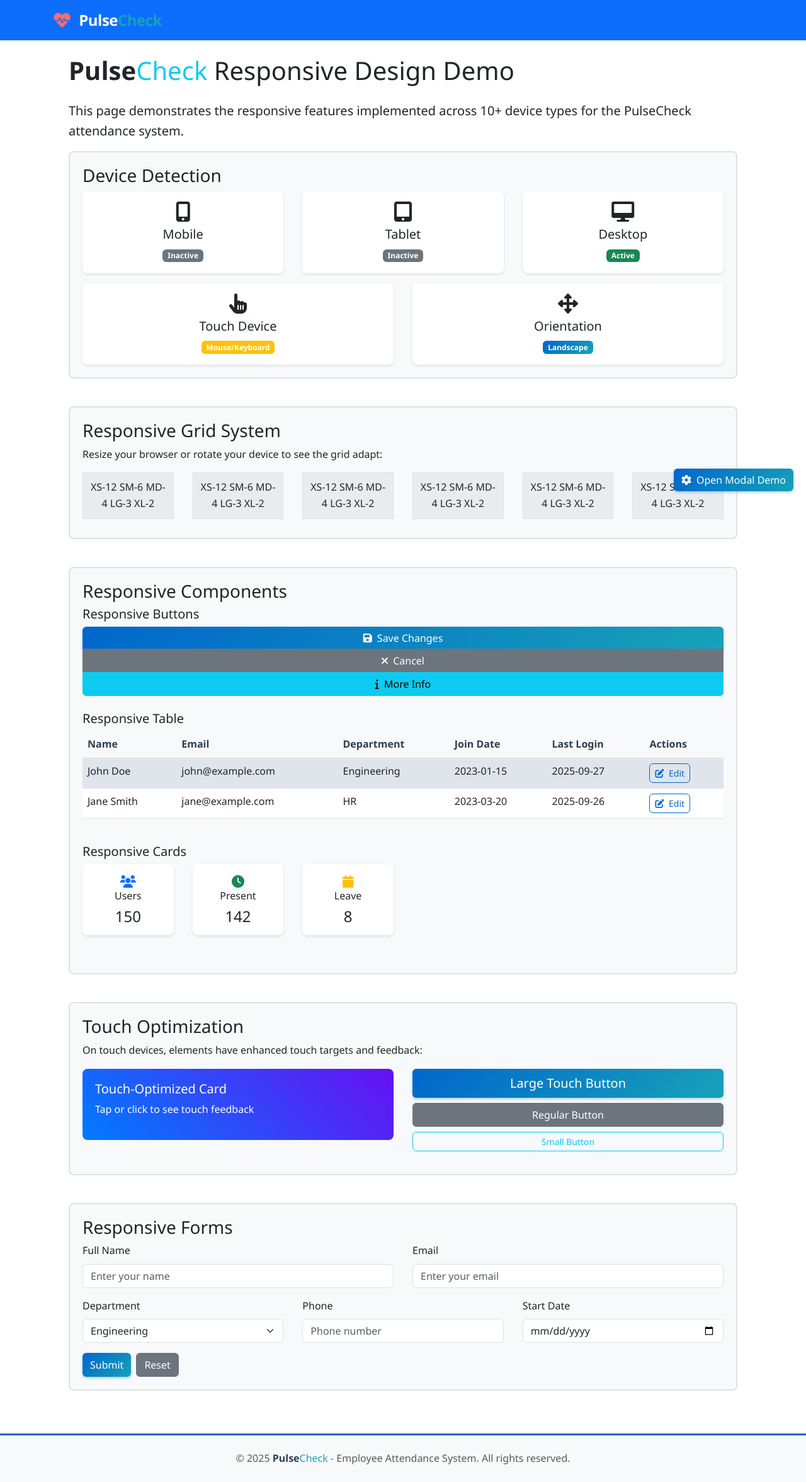
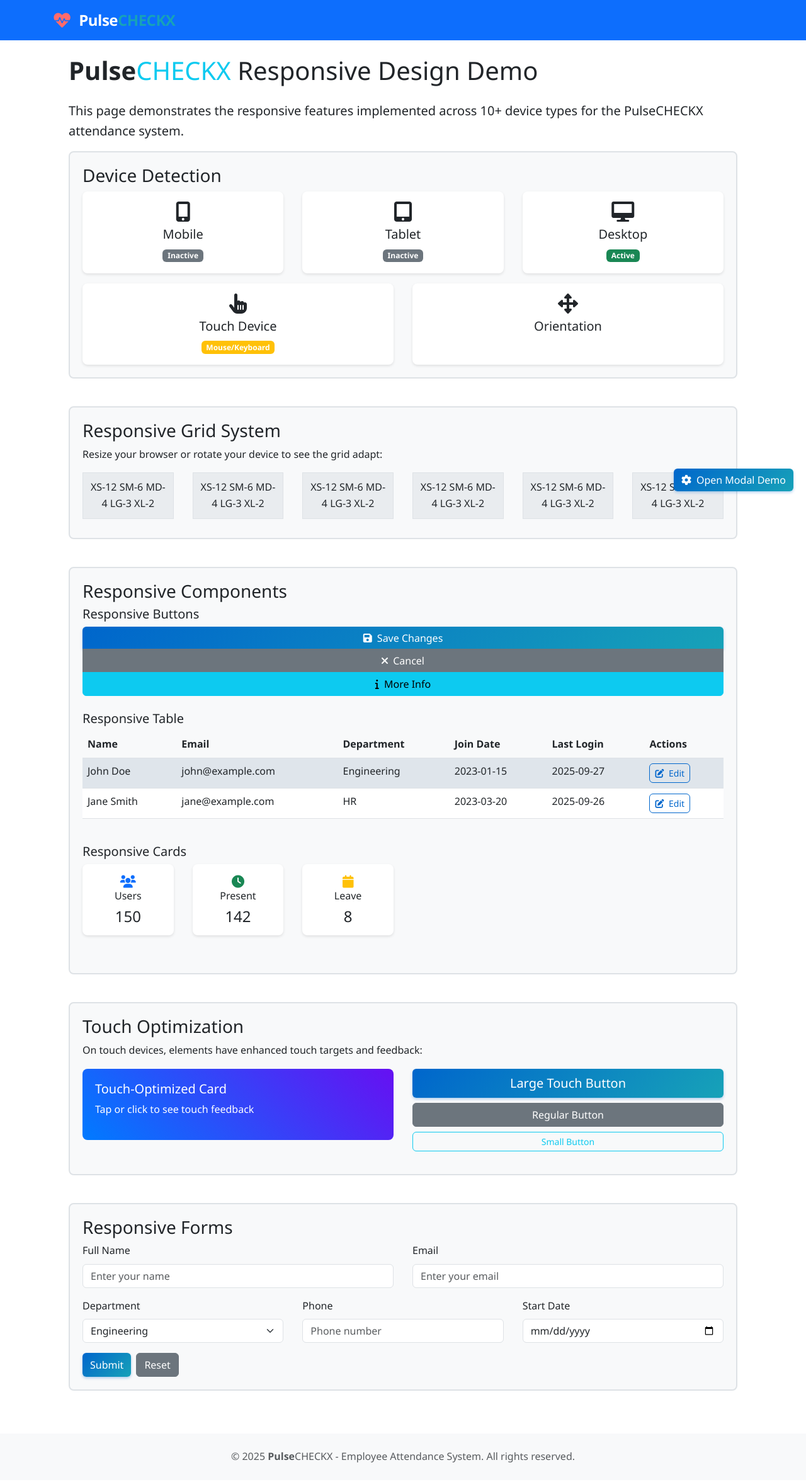
Before and after one commit to FranciscoDuclair/Employee-Attendance-App, a Django app: template templates/responsive_demo.html in a window 1280 px wide. Shown: the whole page at 63% size. After the commit the page ends 2322 px from the top, so only its background shows below. Run offline with Django 5.2, Linux system fonts and the light colour scheme; the template is opened without the code that fills it, so the values that code supplies are empty.

Commit message:
feat: Update branding from PulseCheck to PulseCHECKX - Update all templates with new PulseCHECKX branding - Modify navigation, headers, and login page - Update CSS variables and utility classes - Align with new logo design featuring pulse line and checkmark

```diff
--- a/static/css/pulsecheck-branding.css
+++ b/static/css/pulsecheck-branding.css
@@ -1,16 +1,16 @@
 /*
- * PulseCheck Branding Styles
- * Custom styling for the PulseCheck Employee Attendance System
+ * PulseCHECKX Branding Styles
+ * Custom styling for the PulseCHECKX Employee Attendance System
  */
 
 /* ===== BRAND COLORS ===== */
 :root {
-    --pulsecheck-primary: #0066cc;
-    --pulsecheck-secondary: #17a2b8;
-    --pulsecheck-dark: #2c3e50;
-    --pulsecheck-light: #f8f9fa;
-    --pulsecheck-pulse: #007bff;
-    --pulsecheck-gradient: linear-gradient(135deg, #0066cc 0%, #17a2b8 100%);
+    --pulsecheckx-primary: #0066cc;
+    --pulsecheckx-secondary: #17a2b8;
+    --pulsecheckx-dark: #2c3e50;
+    --pulsecheckx-light: #f8f9fa;
+    --pulsecheckx-pulse: #007bff;
+    --pulsecheckx-gradient: linear-gradient(135deg, #0066cc 0%, #17a2b8 100%);
 }
 
 /* ===== LOGO AND BRANDING ===== */
--- a/templates/attendance/login.html
+++ b/templates/attendance/login.html
@@ -3,7 +3,7 @@
 <head>
     <meta charset="UTF-8">
     <meta name="viewport" content="width=device-width, initial-scale=1.0">
-    <title>Login - PulseCheck Employee Attendance System</title>
+    <title>Login - PulseCHECKX Employee Attendance System</title>
 
     <!-- Bootstrap CSS -->
     <link href="https://cdn.jsdelivr.net/npm/bootstrap@5.3.0/dist/css/bootstrap.min.css" rel="stylesheet">
@@ -74,7 +74,7 @@
                 <div class="login-header">
                     <h2 class="mb-0">
                         <i class="fas fa-heartbeat me-2" style="animation: pulse-beat 2s infinite;"></i>
-                        <strong>Pulse</strong><span style="color: #17a2b8;">Check</span>
+                        <strong>Pulse</strong><span style="color: #17a2b8;">CHECKX</span>
                     </h2>
                     <p class="mb-0 mt-2 opacity-75">Employee Attendance System</p>
                 </div>
--- a/templates/base.html
+++ b/templates/base.html
@@ -3,7 +3,7 @@
 <head>
     <meta charset="UTF-8">
     <meta name="viewport" content="width=device-width, initial-scale=1.0, shrink-to-fit=no, user-scalable=yes, minimum-scale=1.0, maximum-scale=5.0">
-    <title>{% block title %}PulseCheck - Employee Attendance System{% endblock %}</title>
+    <title>{% block title %}PulseCHECKX - Employee Attendance System{% endblock %}</title>
 
     <!-- Bootstrap CSS -->
     <link href="https://cdn.jsdelivr.net/npm/bootstrap@5.3.0/dist/css/bootstrap.min.css" rel="stylesheet">
@@ -50,8 +50,8 @@
         <div class="container-fluid">
             <a class="navbar-brand" href="{% url 'attendance_web:dashboard' %}">
                 <i class="fas fa-heartbeat me-2"></i>
-                <span class="d-none d-sm-inline"><strong>Pulse</strong><span class="text-info">Check</span></span>
-                <span class="d-sm-none"><strong>P</strong><span class="text-info">C</span></span>
+                <span class="d-none d-sm-inline"><strong>Pulse</strong><span class="text-info">CHECKX</span></span>
+                <span class="d-sm-none"><strong>P</strong><span class="text-info">CX</span></span>
             </a>
 
             {% if user.is_authenticated %}
@@ -128,7 +128,7 @@
     <footer class="bg-light mt-5 py-4">
         <div class="container text-center">
             <p class="text-muted mb-0">
-                &copy; 2025 <strong>Pulse</strong><span class="text-info">Check</span> - Employee Attendance System. All rights reserved.
+                &copy; 2025 <strong>Pulse</strong><span class="text-info">CHECKX</span> - Employee Attendance System. All rights reserved.
             </p>
         </div>
     </footer>
--- a/templates/dashboard/admin_dashboard.html
+++ b/templates/dashboard/admin_dashboard.html
@@ -58,7 +58,7 @@
             <div class="card-body">
                 <div class="row align-items-center">
                     <div class="col-md-8">
-                        <h3 class="mb-2"><strong>Pulse</strong><span class="text-info">Check</span> HR/Admin Dashboard</h3>
+                        <h3 class="mb-2"><strong>Pulse</strong><span class="text-info">CHECKX</span> HR/Admin Dashboard</h3>
                         <p class="mb-0 opacity-75">
                             <i class="fas fa-heartbeat me-2"></i>System-wide oversight and management
                             <span class="mx-2">•</span>
--- a/templates/responsive_demo.html
+++ b/templates/responsive_demo.html
@@ -57,8 +57,8 @@
 
     <div class="row">
         <div class="col-12">
-            <h1 class="mb-4"><strong>Pulse</strong><span class="text-info">Check</span> Responsive Design Demo</h1>
-            <p class="lead">This page demonstrates the responsive features implemented across 10+ device types for the PulseCheck attendance system.</p>
+            <h1 class="mb-4"><strong>Pulse</strong><span class="text-info">CHECKX</span> Responsive Design Demo</h1>
+            <p class="lead">This page demonstrates the responsive features implemented across 10+ device types for the PulseCHECKX attendance system.</p>
         </div>
     </div>
 
```
Also changed, not shown: other parts of static/css/pulsecheck-branding.css (+28 -28 lines), db.sqlite3.
